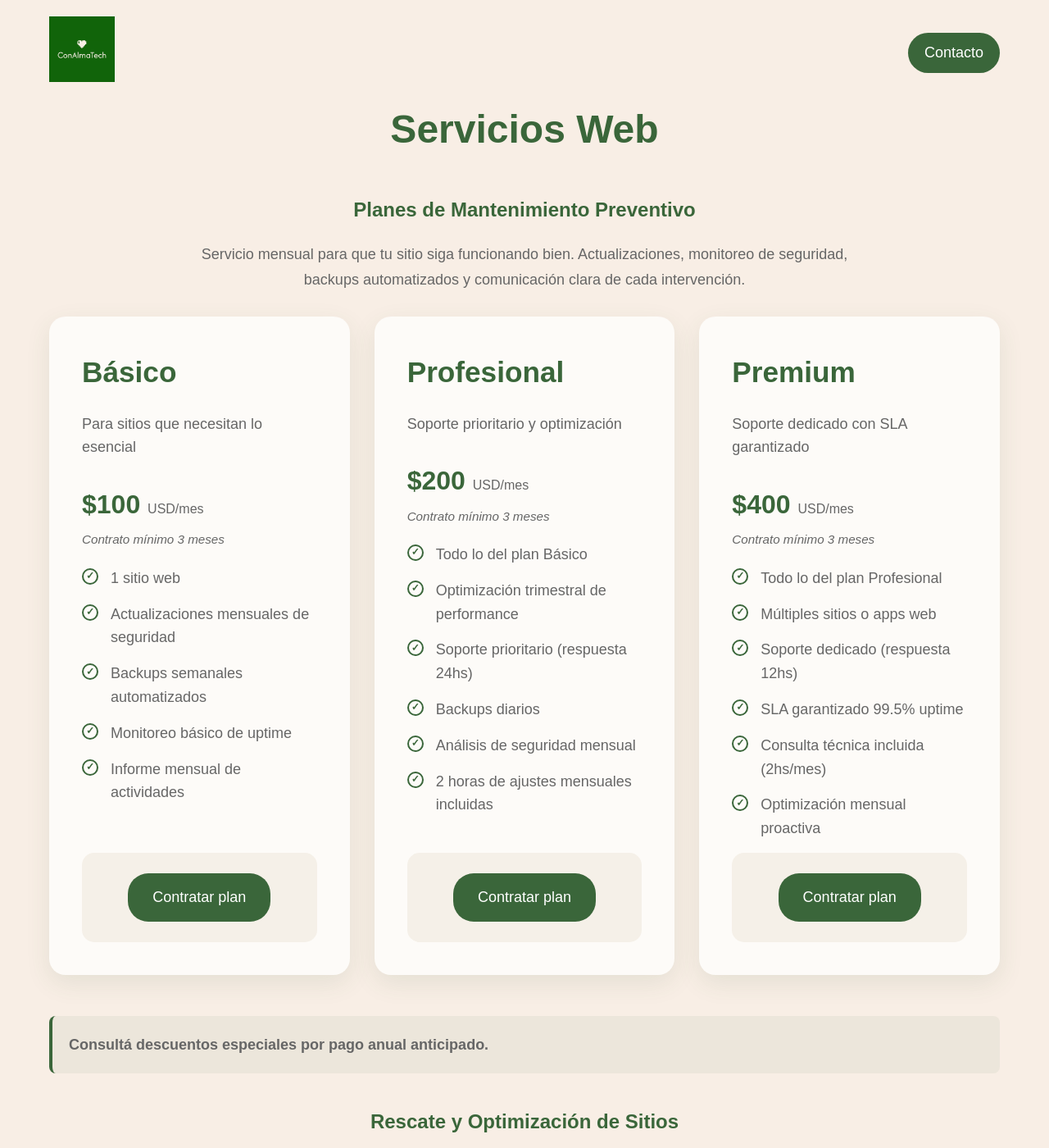
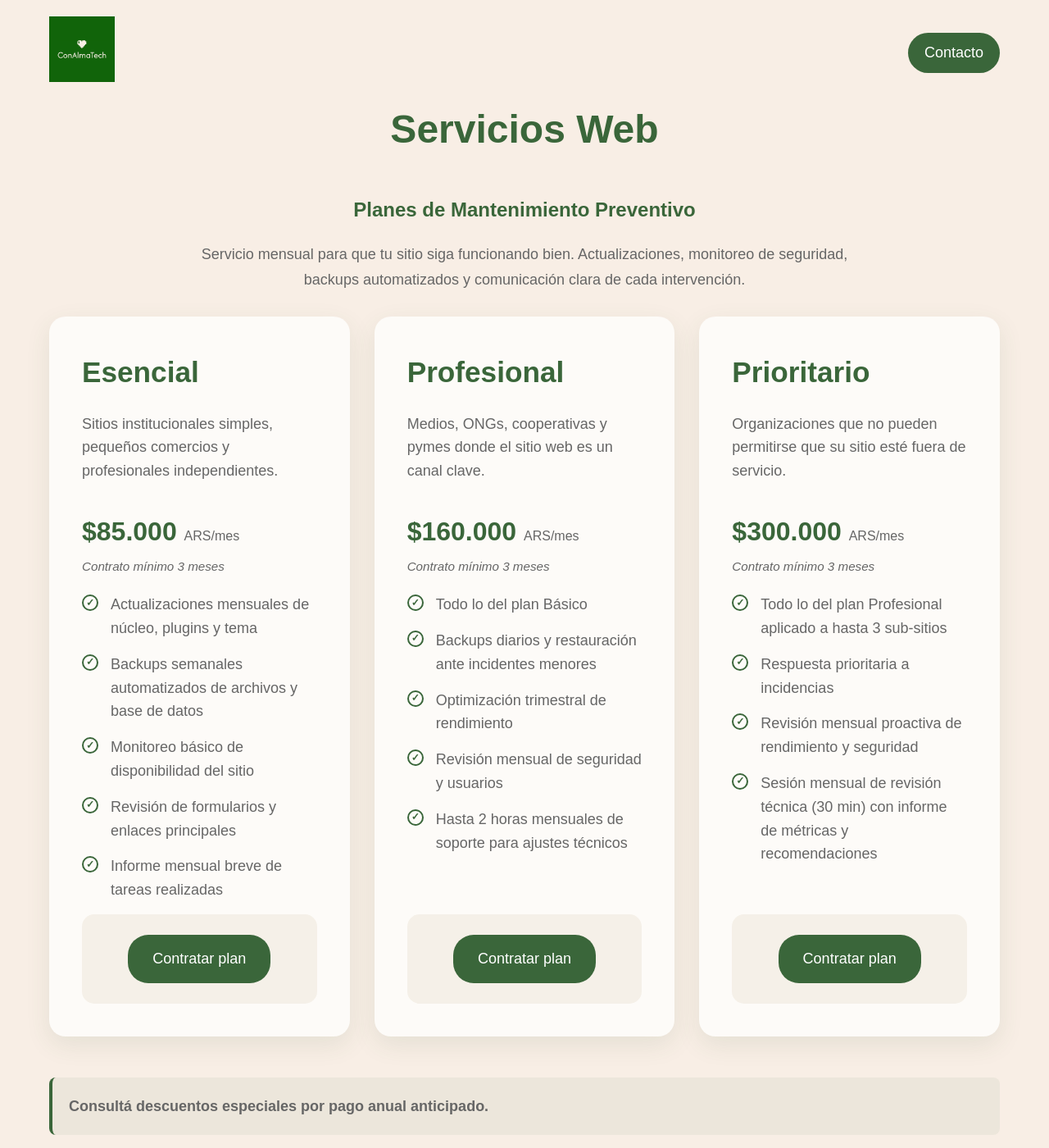
Before and after one commit to anitalmada/anitalmada.github.io, a Jekyll site: the page built from servicios-web.html, in a window 1280 px wide and 1400 px high. Shown: the whole window at 82% size. Built offline with Jekyll 4.4.1, drawn with Linux system fonts in a browser that asks for light colours; some web fonts are replaced; some of the changed text lies outside the part shown.

Commit message:
Prices only in argentine pesos. Updated conditions and constraints

```diff
--- a/assets/css/custom.css
+++ b/assets/css/custom.css
@@ -389,6 +389,17 @@ body {
 
 .pricing-grid .service-card {
     margin-bottom: 0;
+}
+
+/* Ensure desktop price alignment across cards, regardless of description length */
+@media (min-width: 900px) {
+    .pricing-grid .service-description {
+        min-height: 90px;
+    }
+
+    .pricing-grid .plan-price {
+        white-space: nowrap;
+    }
 }
 
 .subsection-title {
--- a/index.html
+++ b/index.html
@@ -22,8 +22,7 @@ description: Soluciones tecnológicas simples para problemas concretos
             <div class="service-card">
                 <h3 class="service-title">Servicios Web</h3>
                 <p class="service-description">
-                    Rescatá tu sitio web, optimizalo o delegá su mantenimiento.
-                    Paquetes diseñados para que tu infraestructura funcione sin sorpresas.
+                    Servicios de mantenimiento, rescate y optimización de sitios web pensados para que su infraestructura siga funcionando de forma estable y segura. Procesos claros y monitoreo continuo para reducir incidentes y evitar sorpresas.
                 </p>
                 <div class="booking-box">
                     <a href="/servicios-web/" class="booking-btn">Ver Servicios Web</a>
@@ -32,8 +31,7 @@ description: Soluciones tecnológicas simples para problemas concretos
             <div class="service-card">
                 <h3 class="service-title">Asesoría y Capacitación</h3>
                 <p class="service-description">
-                    Entendé tu tecnología, tomá mejores decisiones y empoderá a tu equipo.
-                    Sesiones personalizadas diseñadas para tus necesidades específicas.
+                    Asesoría técnica y espacios de capacitación para que su organización tome decisiones informadas. Diseño sesiones a medida para equipos que necesitan acompañamiento experto.
                 </p>
                 <div class="booking-box">
                     <a href="/asesoria-capacitacion/" class="booking-btn">Ver Asesoría y Capacitación</a>
--- a/servicios-web.html
+++ b/servicios-web.html
@@ -17,16 +17,16 @@ permalink: /servicios-web/
 
         <div class="pricing-grid">
             <div class="service-card">
-                <h3 class="service-title">Básico</h3>
-                <p class="service-description">Para sitios que necesitan lo esencial</p>
-                <div class="plan-price">$100 <span>USD/mes</span></div>
+                <h3 class="service-title">Esencial</h3>
+                <p class="service-description">Sitios institucionales simples, pequeños comercios y profesionales independientes.</p>
+                <div class="plan-price">$85.000 <span>ARS/mes</span></div>
                 <p class="price-note">Contrato mínimo 3 meses</p>
                 <ul class="checklist">
-                    <li><span class="checklist-icon"></span>1 sitio web</li>
-                    <li><span class="checklist-icon"></span>Actualizaciones mensuales de seguridad</li>
-                    <li><span class="checklist-icon"></span>Backups semanales automatizados</li>
-                    <li><span class="checklist-icon"></span>Monitoreo básico de uptime</li>
-                    <li><span class="checklist-icon"></span>Informe mensual de actividades</li>
+                    <li><span class="checklist-icon"></span>Actualizaciones mensuales de núcleo, plugins y tema</li>
+                    <li><span class="checklist-icon"></span>Backups semanales automatizados de archivos y base de datos</li>
+                    <li><span class="checklist-icon"></span>Monitoreo básico de disponibilidad del sitio</li>
+                    <li><span class="checklist-icon"></span>Revisión de formularios y enlaces principales</li>
+                    <li><span class="checklist-icon"></span>Informe mensual breve de tareas realizadas</li>
                 </ul>
                 <div class="booking-box">
                     <a href="https://cal.com/ana-laura-almada/consulta-por-soporte" class="booking-btn" target="_blank">Contratar plan</a>
@@ -34,33 +34,30 @@ permalink: /servicios-web/
             </div>
             <div class="service-card">
                 <h3 class="service-title">Profesional</h3>
-                <p class="service-description">Soporte prioritario y optimización</p>
-                <div class="plan-price">$200 <span>USD/mes</span></div>
+                <p class="service-description">Medios, ONGs, cooperativas y pymes donde el sitio web es un canal clave.</p>
+                <div class="plan-price">$160.000 <span>ARS/mes</span></div>
                 <p class="price-note">Contrato mínimo 3 meses</p>
                 <ul class="checklist">
                     <li><span class="checklist-icon"></span>Todo lo del plan Básico</li>
-                    <li><span class="checklist-icon"></span>Optimización trimestral de performance</li>
-                    <li><span class="checklist-icon"></span>Soporte prioritario (respuesta 24hs)</li>
-                    <li><span class="checklist-icon"></span>Backups diarios</li>
-                    <li><span class="checklist-icon"></span>Análisis de seguridad mensual</li>
-                    <li><span class="checklist-icon"></span>2 horas de ajustes mensuales incluidas</li>
+                    <li><span class="checklist-icon"></span>Backups diarios y restauración ante incidentes menores</li>
+                    <li><span class="checklist-icon"></span>Optimización trimestral de rendimiento</li>
+                    <li><span class="checklist-icon"></span>Revisión mensual de seguridad y usuarios</li>
+                    <li><span class="checklist-icon"></span>Hasta 2 horas mensuales de soporte para ajustes técnicos</li>
                 </ul>
                 <div class="booking-box">
                     <a href="https://cal.com/ana-laura-almada/consulta-por-soporte" class="booking-btn" target="_blank">Contratar plan</a>
                 </div>
             </div>
             <div class="service-card">
-                <h3 class="service-title">Premium</h3>
-                <p class="service-description">Soporte dedicado con SLA garantizado</p>
-                <div class="plan-price">$400 <span>USD/mes</span></div>
+                <h3 class="service-title">Prioritario</h3>
+                <p class="service-description">Organizaciones que no pueden permitirse que su sitio esté fuera de servicio.</p>
+                <div class="plan-price">$300.000 <span>ARS/mes</span></div>
                 <p class="price-note">Contrato mínimo 3 meses</p>
                 <ul class="checklist">
-                    <li><span class="checklist-icon"></span>Todo lo del plan Profesional</li>
-                    <li><span class="checklist-icon"></span>Múltiples sitios o apps web</li>
-                    <li><span class="checklist-icon"></span>Soporte dedicado (respuesta 12hs)</li>
-                    <li><span class="checklist-icon"></span>SLA garantizado 99.5% uptime</li>
-                    <li><span class="checklist-icon"></span>Consulta técnica incluida (2hs/mes)</li>
-                    <li><span class="checklist-icon"></span>Optimización mensual proactiva</li>
+                    <li><span class="checklist-icon"></span>Todo lo del plan Profesional aplicado a hasta 3 sub-sitios</li>
+                    <li><span class="checklist-icon"></span>Respuesta prioritaria a incidencias</li>
+                    <li><span class="checklist-icon"></span>Revisión mensual proactiva de rendimiento y seguridad</li>
+                    <li><span class="checklist-icon"></span>Sesión mensual de revisión técnica (30 min) con informe de métricas y recomendaciones</li>
                 </ul>
                 <div class="booking-box">
                     <a href="https://cal.com/ana-laura-almada/consulta-por-soporte" class="booking-btn" target="_blank">Contratar plan</a>
@@ -75,14 +72,14 @@ permalink: /servicios-web/
         <h2 class="subsection-title sub-subsection">Rescate y Optimización de Sitios</h2>
         <p class="section-intro">
             Recuperamos sitios abandonados, migramos a infraestructuras más confiables y optimizamos el rendimiento.
-            <strong>Todo incluye documentación completa</strong> de lo realizado para que entiendas qué se hizo y por qué.
+            <strong>Todo incluye documentación completa</strong> de lo realizado con explicación general del proceso.
         </p>
 
         <div class="pricing-grid">
             <div class="service-card">
-                <h3 class="service-title">Básico</h3>
-                <p class="service-description">Sitio simple, migración básica</p>
-                <div class="plan-price">$500 <span>USD</span></div>
+                <h3 class="service-title">Rescate Básico</h3>
+                <p class="service-description">Sitio estático o 1 web simple con 1 base de datos, desactualizado o en hosting poco confiable.</p>
+                <div class="plan-price">$430.000 <span>ARS</span></div>
                 <p class="price-note">Pago único por proyecto</p>
                 <ul class="checklist">
                     <li><span class="checklist-icon"></span>Migración de hosting básica</li>
@@ -96,9 +93,9 @@ permalink: /servicios-web/
                 </div>
             </div>
             <div class="service-card">
-                <h3 class="service-title">Profesional</h3>
-                <p class="service-description">Sitio complejo, recuperación + optimización</p>
-                <div class="plan-price">$1,200 <span>USD</span></div>
+                <h3 class="service-title">Rescate Profesional</h3>
+                <p class="service-description">1 sitio con una aplicación principal y dependencias adicionales o integraciones críticas.</p>
+                <div class="plan-price">$900.000 <span>ARS </span></div>
                 <p class="price-note">Pago único por proyecto</p>
                 <ul class="checklist">
                     <li><span class="checklist-icon"></span>Todo lo del plan Básico</li>
@@ -113,10 +110,10 @@ permalink: /servicios-web/
                 </div>
             </div>
             <div class="service-card">
-                <h3 class="service-title">Empresarial</h3>
-                <p class="service-description">Stack complejo, múltiples sitios</p>
-                <div class="plan-price">$3,000<span>+ USD</span></div>
-                <p class="price-note">Presupuesto personalizado</p>
+                <h3 class="service-title">Rescate Empresarial</h3>
+                <p class="service-description">Varios sitios o apps web conectados entre sí.</p>
+                <div class="plan-price">Pedir presupuesto</div>
+                <p class="price-note">Presupuesto personalizado según alcance y complejidad</p>
                 <ul class="checklist">
                     <li><span class="checklist-icon"></span>Todo lo del plan Profesional</li>
                     <li><span class="checklist-icon"></span>Múltiples sitios o apps web</li>
```
Also changed, not shown: asesoria-capacitacion.html (+10 -8 lines).
